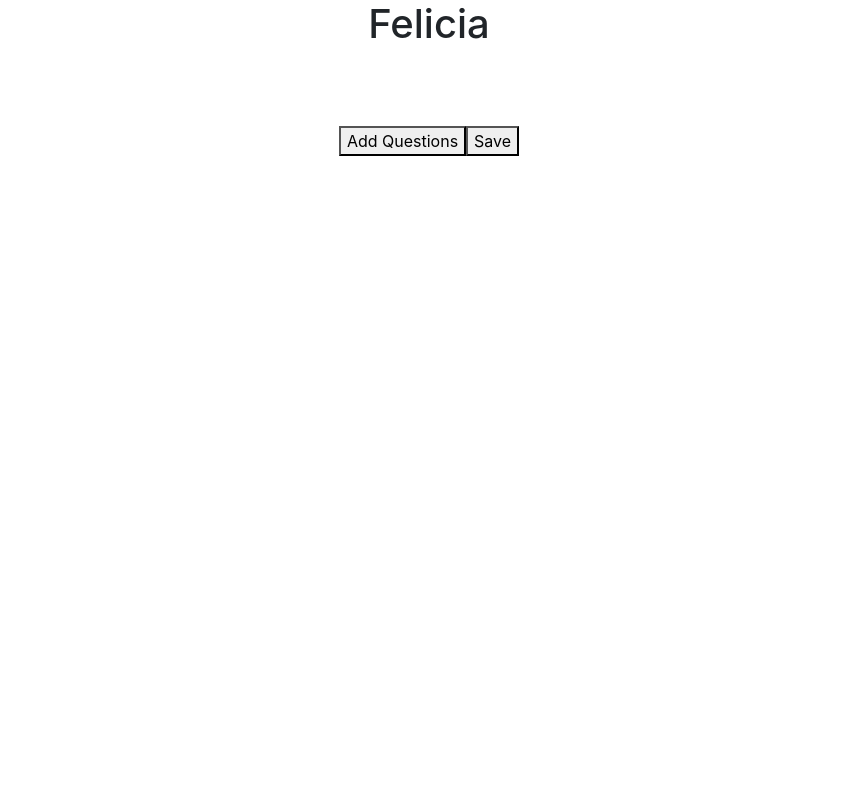
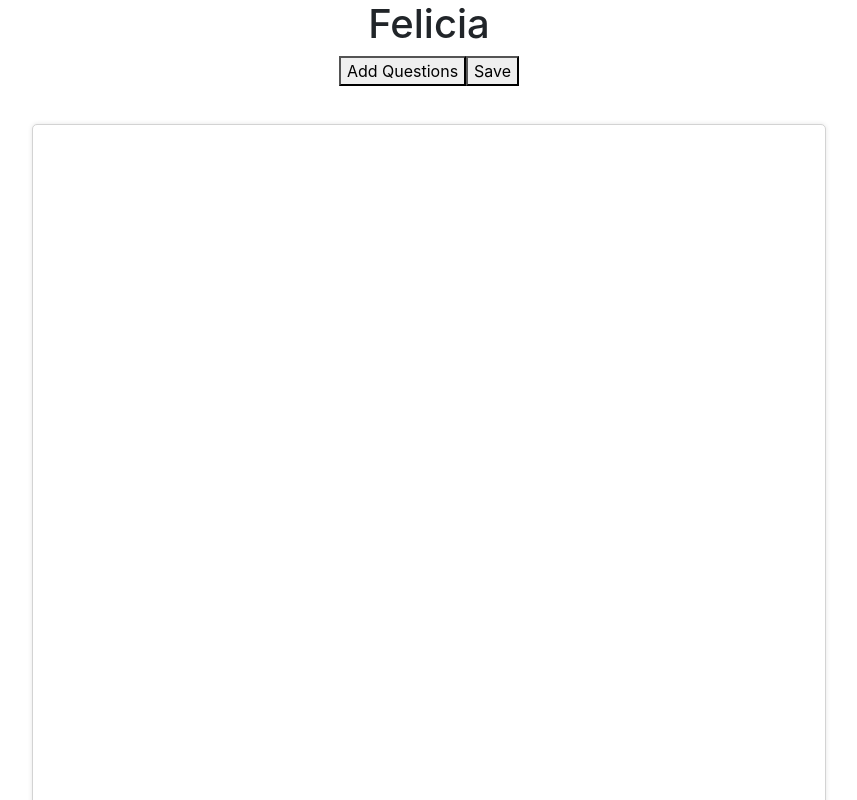
Before and after one commit to fatroshi/MathsQuestionGenerator, a React (Create React App) app: page / in a window 1280 px wide. Shown: the top 800 px of the page, without its empty margins (211-1068 px from the left). Built offline with nearby package versions, Linux system fonts and the light colour scheme.

Commit message:
Showing A4 frame. Added functionality for saving as PDF.

```diff
--- a/package.json
+++ b/package.json
@@ -9,6 +9,7 @@
     "bootstrap": "^4.5.3",
     "file-saver": "^2.0.2",
     "html2canvas": "^1.0.0-rc.7",
+    "jspdf": "^2.1.1",
     "node-sass": "^4.14.1",
     "react": "^17.0.1",
     "react-bootstrap": "^1.4.0",
--- a/src/actions/questionActions.js
+++ b/src/actions/questionActions.js
@@ -13,7 +13,7 @@ export const addQuestionAsync = (question) => {
                 type: 'ADD_QUESTION_ASYNC',
                 payload: question
             })
-        }, 2000)
+        }, 100)
     }
 
 
--- a/src/containers/QuestionManager/QuestionManager.js
+++ b/src/containers/QuestionManager/QuestionManager.js
@@ -4,6 +4,7 @@ import { Container, Row, Col } from "react-bootstrap";
 import { connect } from 'react-redux';
 import { saveAs } from 'file-saver';
 import html2canvas from 'html2canvas';
+import jsPDF from 'jspdf';
 import './style.scss';
 
 import TaskFactory from "../../lib/TaskFactory";
@@ -18,13 +19,16 @@ class QuestionManager extends React.Component {
         this.factory = new TaskFactory(GRADE.FIRST);
     }
 
-    saveAsPNG = () => {
-        html2canvas(document.getElementById("capture")).then(function(canvas) {
-            //document.body.appendChild(canvas);
-            canvas.toBlob((blob) => {
-                saveAs(canvas.toDataURL(), 'test.png', true);
-            },'image/png')
-        });
+    saveAsPDF = () => {
+        const input = document.getElementById('page');
+        html2canvas(input)
+            .then((canvas) => {
+                const imgData = canvas.toDataURL('image/png');
+                const pdf = new jsPDF();
+                pdf.addImage(imgData, 'PNG',0, 0, 210, 297);
+                pdf.save("download.pdf");
+            })
+        ;
     }
 
     createQuestions = (quantity) => {
@@ -42,10 +46,13 @@ class QuestionManager extends React.Component {
 
     render() {
         return (
-            <Container id='capture'>
+            <>
                 <h1>{this.props.userReducer.name}</h1>
-                <h1>{console.log(this.props.questionReducer.lastQuestions)}</h1>
+                <button onClick={() => this.createQuestions(12)}>Add Questions</button>
+                <button onClick={() => this.saveAsPDF()}>Save</button>
 
+                <Container id='page' className='page'>
+                    <div className=''>
                         <Row className={'questions-container row-spacing'}>
                             {this.props.questionReducer.lastQuestions.map((questions, index) =>(
                                 <Row className={'row-spacing'} key={index}>
@@ -55,10 +62,10 @@ class QuestionManager extends React.Component {
                                 </Row>
                             ))}
                         </Row>
+                    </div>
 
-                <button onClick={() => this.createQuestions(16)}>Add Questions</button>
-                <button onClick={() => this.saveAsPNG()}>Save</button>
                 </Container>
+            </>
         );
     }
 }
@@ -80,16 +87,7 @@ const mapDispatchToProps = (dispatch) => {
                payload: name
             });
         },
-        // alt 1.
-        /*
-        addQuestion: (question) => {
-            dispatch({
-               type: 'ADD_QUESTION',
-               payload: question
-            });
-        }*/
 
-        // alt. 2
         addQuestion: (question) => {
             dispatch(addQuestion(question));
         },
--- a/src/containers/QuestionManager/style.scss
+++ b/src/containers/QuestionManager/style.scss
@@ -19,3 +19,38 @@
   padding-top: 20px;
   padding-bottom: 20px;
 }
+
+.page {
+  width: 21cm;
+  min-height: 29.7cm;
+  padding: 2cm;
+  margin: 1cm auto;
+  border: 1px #D3D3D3 solid;
+  border-radius: 5px;
+  background: white;
+  box-shadow: 0 0 5px rgba(0, 0, 0, 0.1);
+}
+.subpage {
+  padding: 1cm;
+  border: 5px red solid;
+  height: 237mm;
+  outline: 2cm #FFEAEA solid;
+}
+
+@page {
+  size: A4;
+  margin: 0;
+}
+
+@media print {
+  .page {
+    margin: 0;
+    border: initial;
+    border-radius: initial;
+    width: initial;
+    min-height: initial;
+    box-shadow: initial;
+    background: initial;
+    page-break-after: always;
+  }
+}
```
Lines whose indentation alone changed are shown as unchanged.
